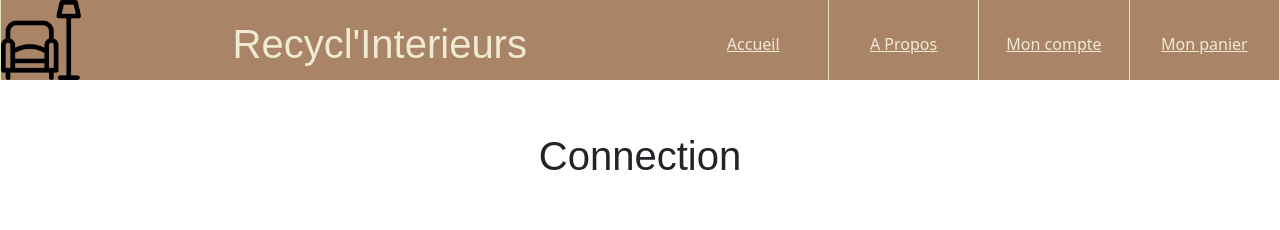
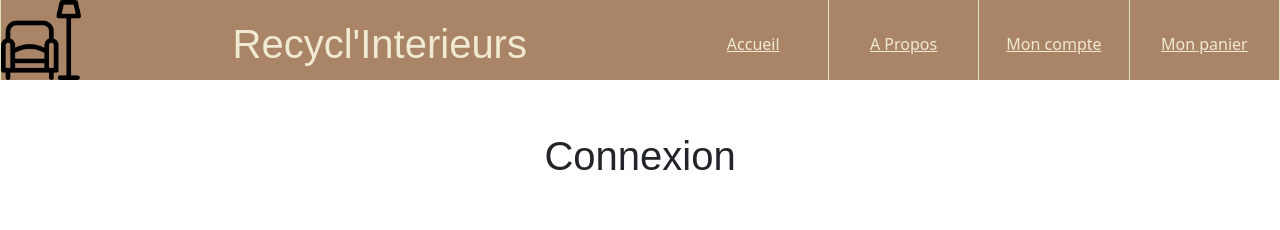
Before and after one commit to adatechschool/projet-meubles-abelson-bastien-bruno-ghislaine-jay-thalia-zineb, a React (Create React App) app in the folder react-app/: page /login in a window 1280 px wide. Shown: the top 230 px of the page. Built offline with nearby package versions, Linux system fonts and the light colour scheme.

Commit message:
json modifié

```diff
--- a/react-app/package.json
+++ b/react-app/package.json
@@ -7,14 +7,8 @@
     "@testing-library/react": "^13.4.0",
     "@testing-library/user-event": "^13.5.0",
     "bootstrap": "^5.3.2",
-<<<<<<< HEAD
     "mdb-react-ui-kit": "^6.3.0",
-=======
-<<<<<<< HEAD
     "mdb-ui-kit": "^6.4.2",
-=======
->>>>>>> f624ac646a884cbe8d07ab8ca1c46a7701ac5acf
->>>>>>> e774656adb38801a43f2f452d388a2894565bfad
     "react": "^18.2.0",
     "react-bootstrap": "^2.9.1",
     "react-dom": "^18.2.0",
--- a/react-app/src/components/LoginForm.js
+++ b/react-app/src/components/LoginForm.js
@@ -11,7 +11,7 @@ function LoginForm() {
         <Form.Label>Adresse email</Form.Label>
         <Form.Control type="email" placeholder="Saisissez votre adresse email" />
         <Form.Text className="text-muted">
-          Nous ne divulguerons jamais votre adresse-email.
+          Nous ne divulguerons jamais votre adresse email.
         </Form.Text>
       </Form.Group>
 
--- a/react-app/src/pages/Login.js
+++ b/react-app/src/pages/Login.js
@@ -7,7 +7,7 @@ const Login = () => {
     return (
         <div>
             <BarreNav />
-            <h1>Connection</h1>
+            <h1>Connexion</h1>
             <br />
             <br />
             <LoginForm />
```
Also changed, not shown: 2 other files (tests, documents, lock files or other folders).
